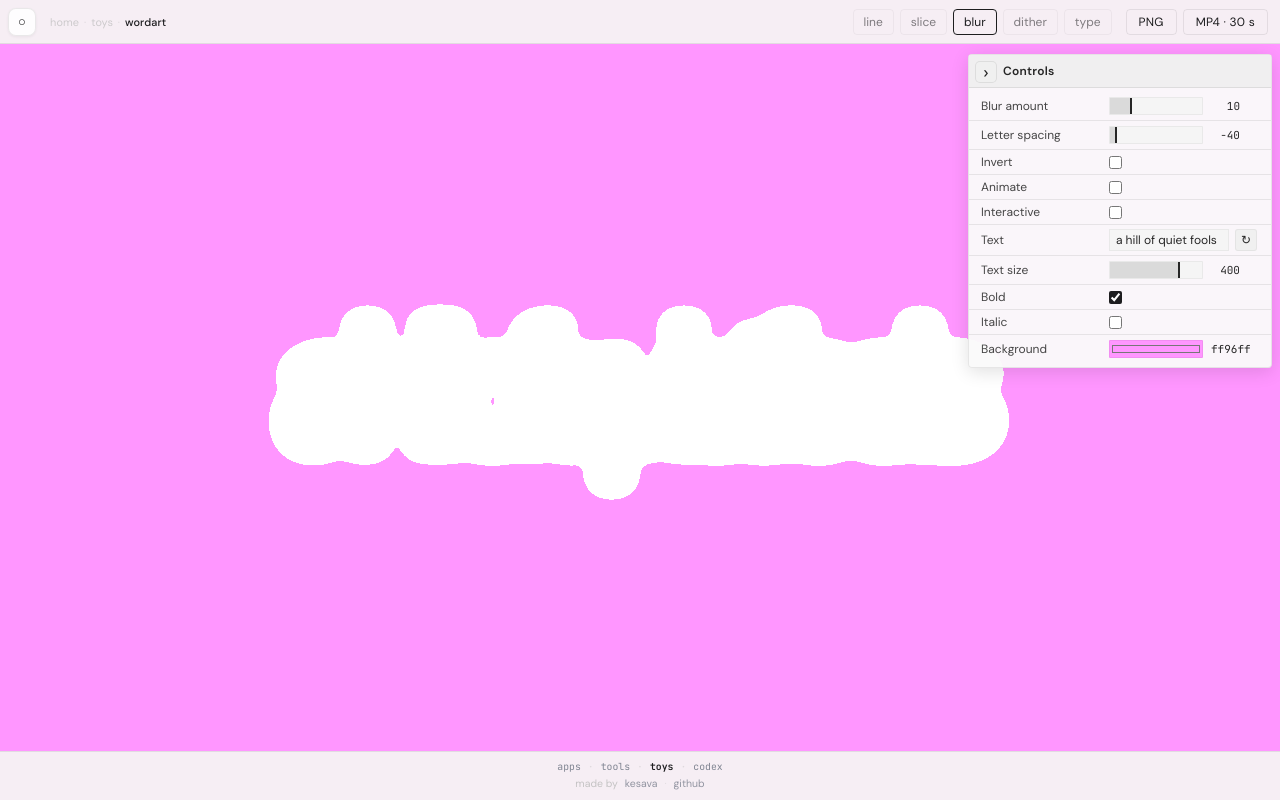
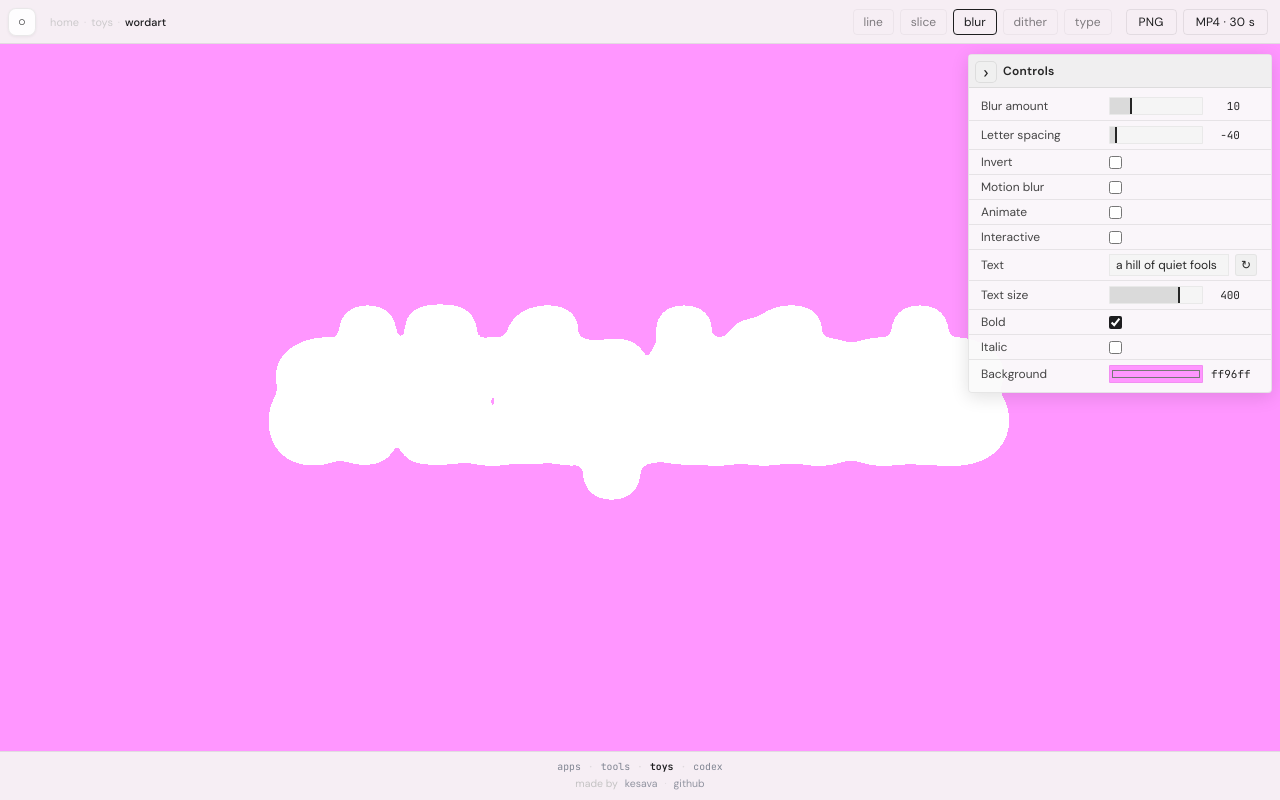
Before and after one commit to k3sava/wordart, a plain HTML site: page blur/index.html in a window 1280 px wide. Drawn offline with Linux system fonts and the light colour scheme.

Commit message:
blur: expose Motion blur toggle in panel

```diff
--- a/blur/index.html
+++ b/blur/index.html
@@ -45,6 +45,7 @@
     <div class="wg-row wg-slider" data-key="blurAmount"    data-min="1"    data-max="40"  data-step="1"><div class="wg-name">Blur amount</div><div class="wg-widget"><div class="wg-track"><div class="wg-fill"></div></div><input type="number" inputmode="numeric"></div></div>
     <div class="wg-row wg-slider" data-key="letterSpacing" data-min="-50"  data-max="100" data-step="1"><div class="wg-name">Letter spacing</div><div class="wg-widget"><div class="wg-track"><div class="wg-fill"></div></div><input type="number" inputmode="numeric"></div></div>
     <div class="wg-row wg-bool"   data-key="invert"><div class="wg-name">Invert</div><label class="wg-widget"><input type="checkbox"></label></div>
+    <div class="wg-row wg-bool"   data-key="motion"><div class="wg-name">Motion blur</div><label class="wg-widget"><input type="checkbox"></label></div>
     <div class="wg-row wg-bool"   data-key="animate"><div class="wg-name">Animate</div><label class="wg-widget"><input type="checkbox"></label></div>
     <div class="wg-row wg-bool"   data-key="interactive"><div class="wg-name">Interactive</div><label class="wg-widget"><input type="checkbox"></label></div>
     <div class="wg-row wg-text"   data-key="text"><div class="wg-name">Text</div><div class="wg-widget"><input type="text"></div></div>
```
